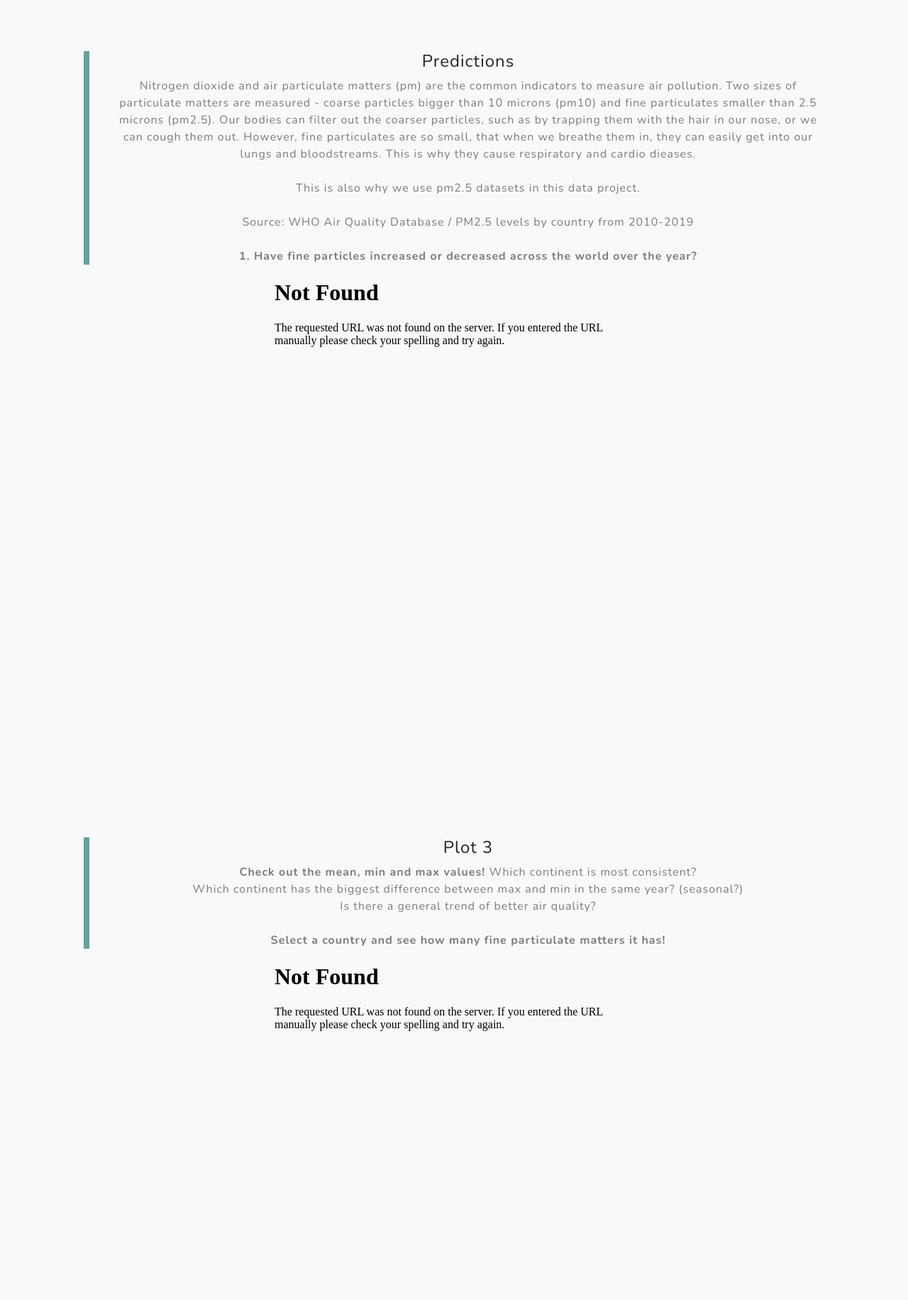
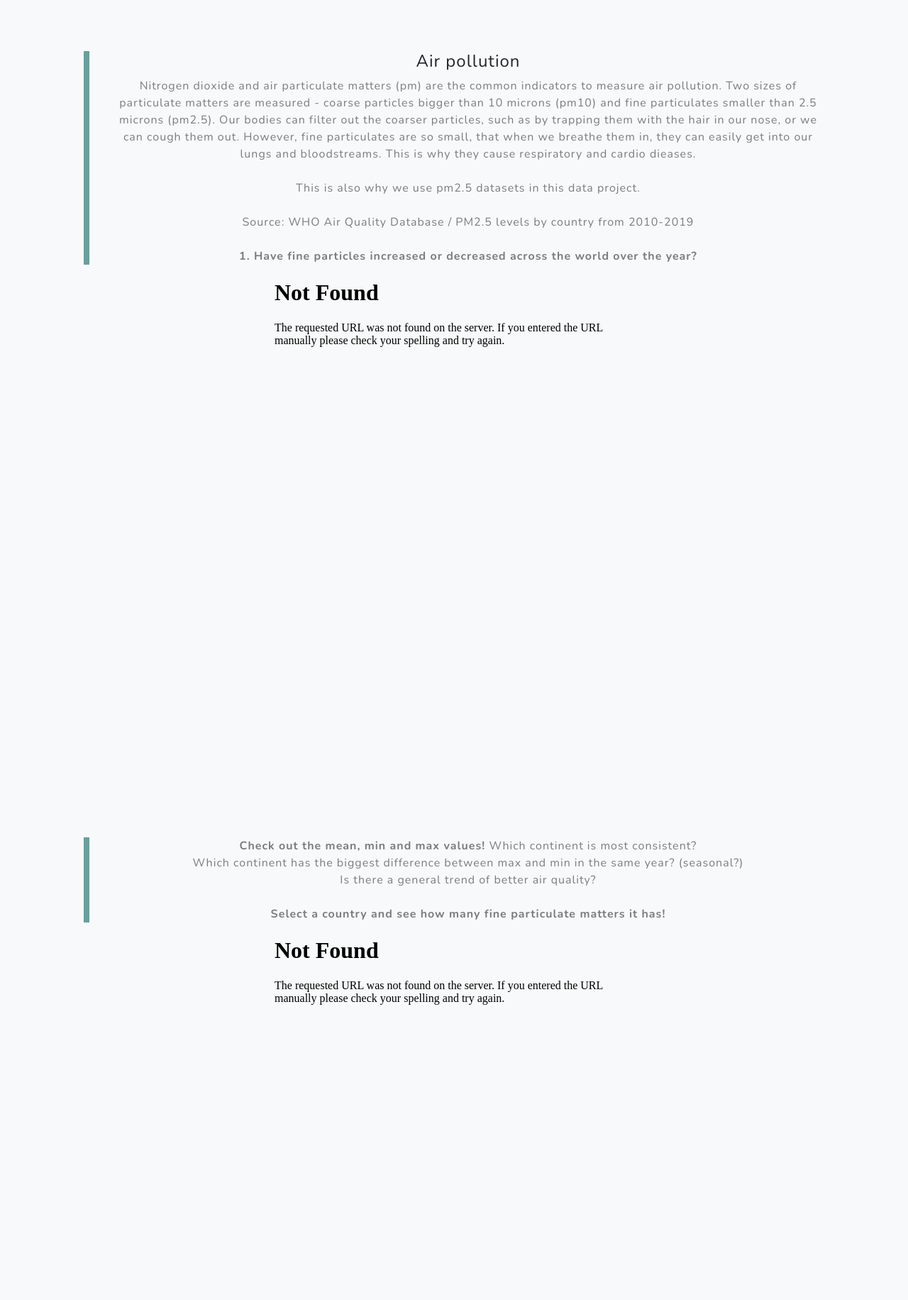
Before and after one commit to YatHui/EveryBreathYouTake, a Flask app: template templates/predictions.html in a window 1280 px wide. Shown: the part 88-1920 px from the top of the page at 71% size. Run offline with Flask 3, Linux system fonts and the light colour scheme; the template is opened without the code that fills it, so the values that code supplies are empty; parts of the project's set-up code (start-up, migrations or seed data) failed here and were passed over; some libraries are stand-ins or nearby versions.

Commit message:
changed titles

```diff
--- a/templates/predictions.html
+++ b/templates/predictions.html
@@ -42,7 +42,7 @@
                 <!-- Text-->
                 <div class="row gx-0 mb-5 mb-lg-0 justify-content-center">
                     <div class="featured-text text-center text-lg-left">
-                        <h4>Predictions</h4>
+                        <h4>Air pollution</h4>
                         <p class="text-black-50 mb-0">
                             Nitrogen dioxide and air particulate matters (pm) are the common indicators to measure air pollution.
                             Two sizes of particulate matters are measured - coarse particles bigger than 10 microns (pm10) and fine particulates smaller than 2.5 microns (pm2.5).
@@ -70,9 +70,8 @@
             </div>
             <div class="container px-4 px-lg-5">
                 <!-- Text-->
-                <div class="row gx-0 mb-5 mb-lg-0 justify-content-center">
+                <div class="row gx-0 mb-4 mb-lg-0 justify-content-center">
                     <div class="featured-text text-center text-lg-left">
-                        <h4>Plot 3</h4>
                         <p class="text-black-50 mb-0">
                             <b>Check out the mean, min and max values!</b>
 
```
